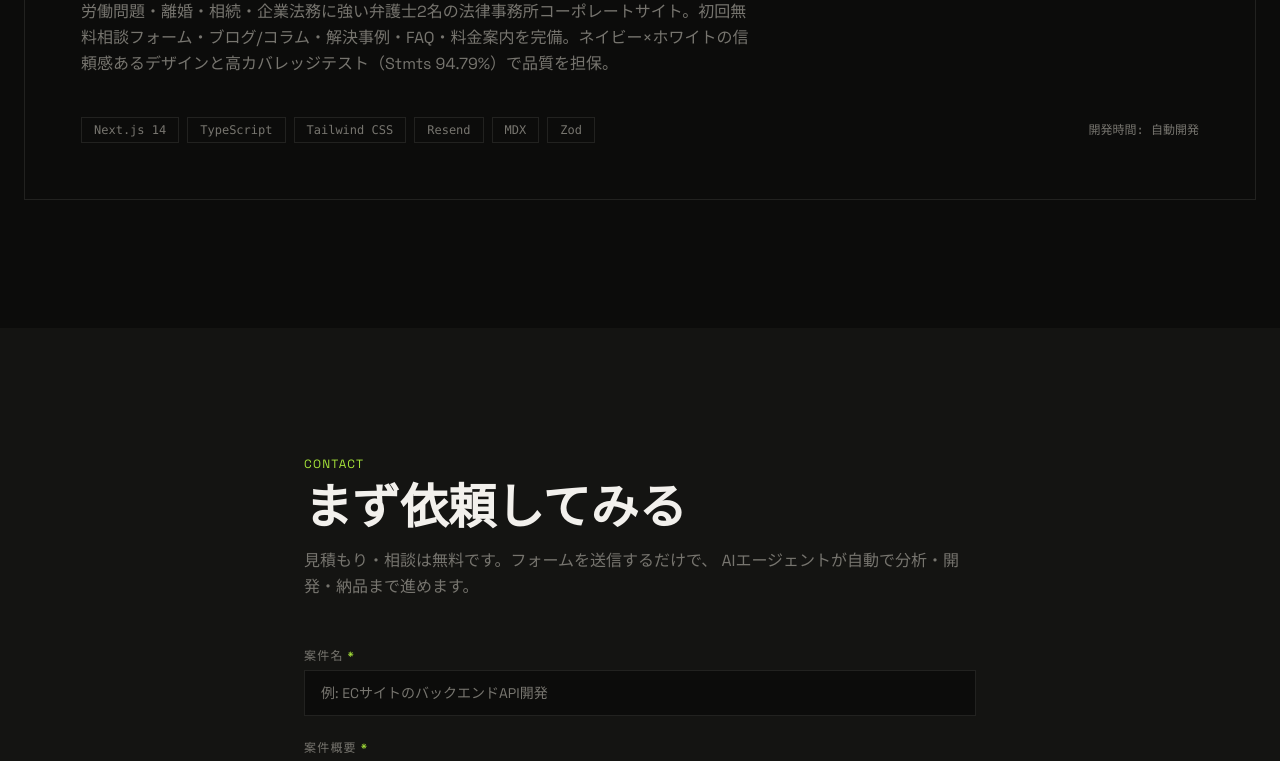
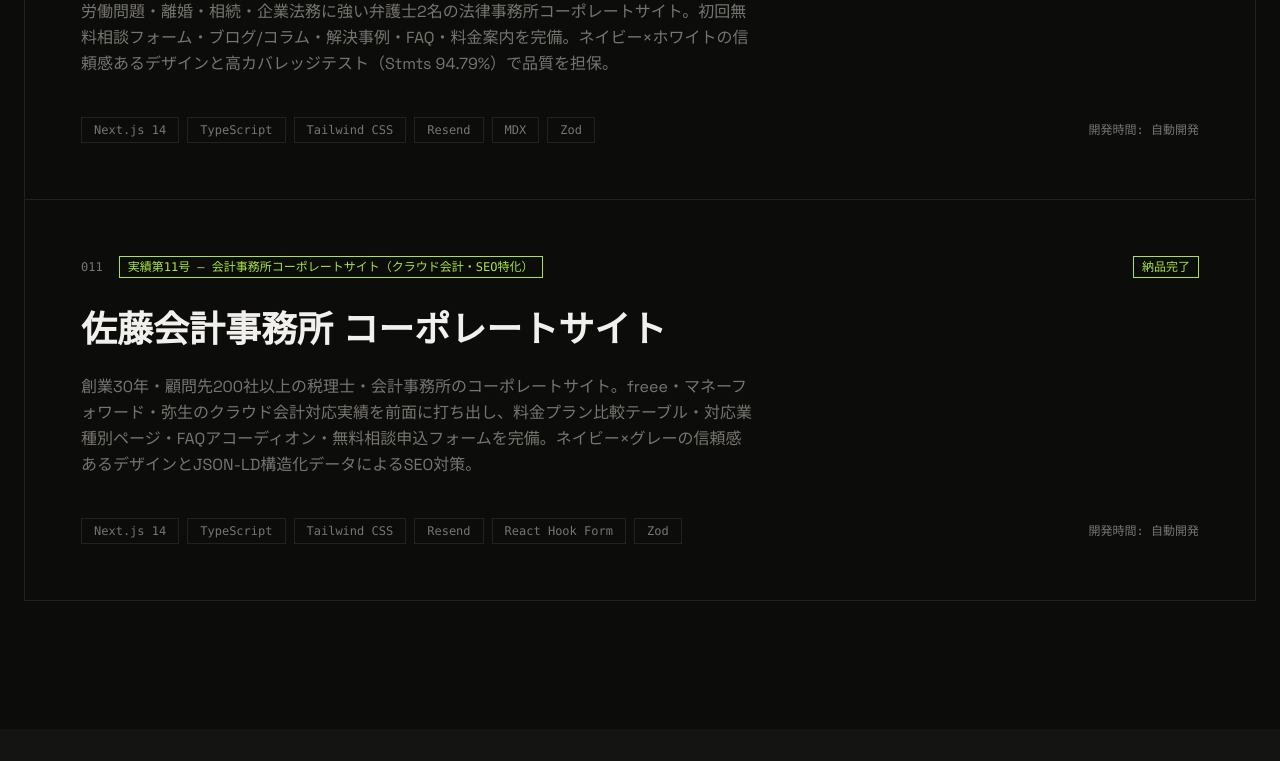
Before and after one commit to fengyinqiye-star/machina-portfolio, a Next.js app: page / in a window 1280 px wide. Shown: the part 5755-6516 px from the top of the page. Built offline with nearby package versions, Linux system fonts and the light colour scheme.

Commit message:
feat: 実績追加 — 佐藤会計事務所 コーポレートサイト

```diff
--- a/src/data/projects.ts
+++ b/src/data/projects.ts
@@ -114,4 +114,15 @@ export const PROJECTS: Project[] = [
     highlight: "実績第10号 — 法律事務所コーポレートサイト（SEO・無料相談フォーム対応）",
     url: "https://ai-company-2026-03-23t00-00-01-law-office-1qfsgb0m7.vercel.app",
   },
+  {
+    id: "2026-03-23T00-00-05-tax-accountant",
+    title: "佐藤会計事務所 コーポレートサイト",
+    description:
+      "創業30年・顧問先200社以上の税理士・会計事務所のコーポレートサイト。freee・マネーフォワード・弥生のクラウド会計対応実績を前面に打ち出し、料金プラン比較テーブル・対応業種別ページ・FAQアコーディオン・無料相談申込フォームを完備。ネイビー×グレーの信頼感あるデザインとJSON-LD構造化データによるSEO対策。",
+    techStack: ["Next.js 14", "TypeScript", "Tailwind CSS", "Resend", "React Hook Form", "Zod"],
+    duration: "自動開発",
+    status: "completed",
+    highlight: "実績第11号 — 会計事務所コーポレートサイト（クラウド会計・SEO特化）",
+    url: "https://ai-company-2026-03-23t00-00-05-tax-accountant-l3m7l25v0.vercel.app",
+  },
 ];
```
